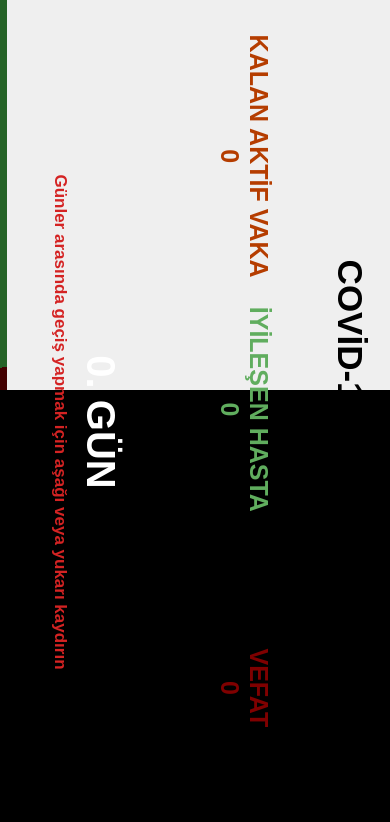
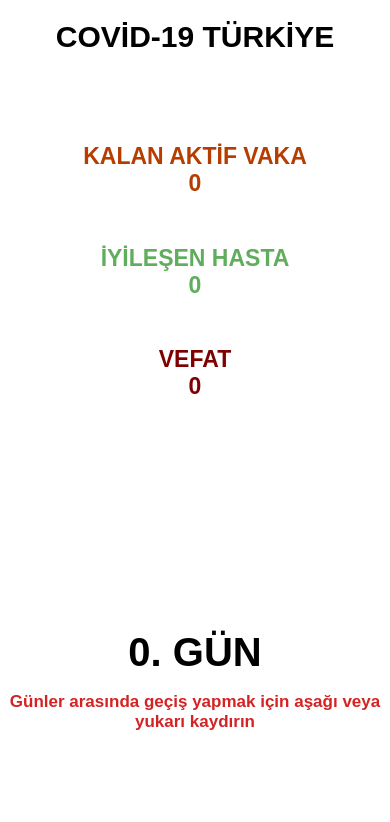
Before and after one commit to eneskarali/basic-webgl-covid-stat-tracer, a plain HTML site: page index.html in a window 390 px wide. Drawn offline with nearby package versions, Linux system fonts and the light colour scheme; no server answers; animation ran at ten frames a second.

Commit message:
partial mobile phone support added

```diff
--- a/index.html
+++ b/index.html
@@ -12,6 +12,13 @@
         canvas {
             margin: 0;
             padding: 0;
+        }
+
+        #content{
+            margin: 0;
+            padding: 0;
+            width: 100%;
+            height: 100%;
         }
 
         #header {
@@ -47,19 +54,6 @@
             text-align: center;
             z-index: 100;
             display: block;
-            font-family: Arial, Helvetica, sans-serif;
-            font-weight: bold;
-            font-size: 25px;
-        }
-
-        #tarih2 {
-            position: absolute;
-            top: 105%;
-            right: 3%;
-            width: fit-content;
-            text-align: center;
-            z-index: 100;
-            display: none;
             font-family: Arial, Helvetica, sans-serif;
             font-weight: bold;
             font-size: 25px;
@@ -121,28 +115,50 @@
         }
 
         @media only screen and (max-width: 600px) {
-            body {
-                transform: rotate(90deg);
-                transform-origin: bottom left;
+            #header{
+                font-size: 30px;
+            }
+            #content {
+                display:none;
+            }
+            #tarih {
+                text-align: center;
+                width: 100%;
+                top: 60%;
+                right: 0;
+            }
+            #aktifVaka{
+                top: 17%;
+                position: absolute;
+                width: 100%;
+                right: 0%;
+                left: 0%;
+                font-size: 23px;
+            }
+            #iyilesen{
+                top: 29%;
+                position: absolute;
+                right: 0%;
+                width: 100%;
+                left: 0%;
+                font-size: 23px;
+            }
+            #olu{
+                top:41%;
+                position: absolute;
+                right: 0%;
+                width: 100%;
+                left: 0%;
+                font-size: 23px;
+            }
 
-                position: absolute;
-                top: -100vw;
-                left: 0;
-
-                height: 100vw;
-                width: 100vh;
-
-                background-color: #000;
-                color: #fff;
-
-                overflow: auto;
-            }
         }
     </style>
 </head>
 
 <body>
     <script src="js/three.js"></script>
+    <div id="content"></div>
     <div id="header">COVİD-19 TÜRKİYE</div>
     <div id="gun">0. GÜN</div>
     <div id="tarih"></div>
@@ -168,7 +184,7 @@
 
         var renderer = new THREE.WebGLRenderer();
         renderer.setSize(window.innerWidth, window.innerHeight - 5);
-        document.body.appendChild(renderer.domElement);
+        document.getElementById("content").appendChild(renderer.domElement);
 
         // Enable Shadows in the Renderer
         renderer.shadowMap.enabled = true;
```
